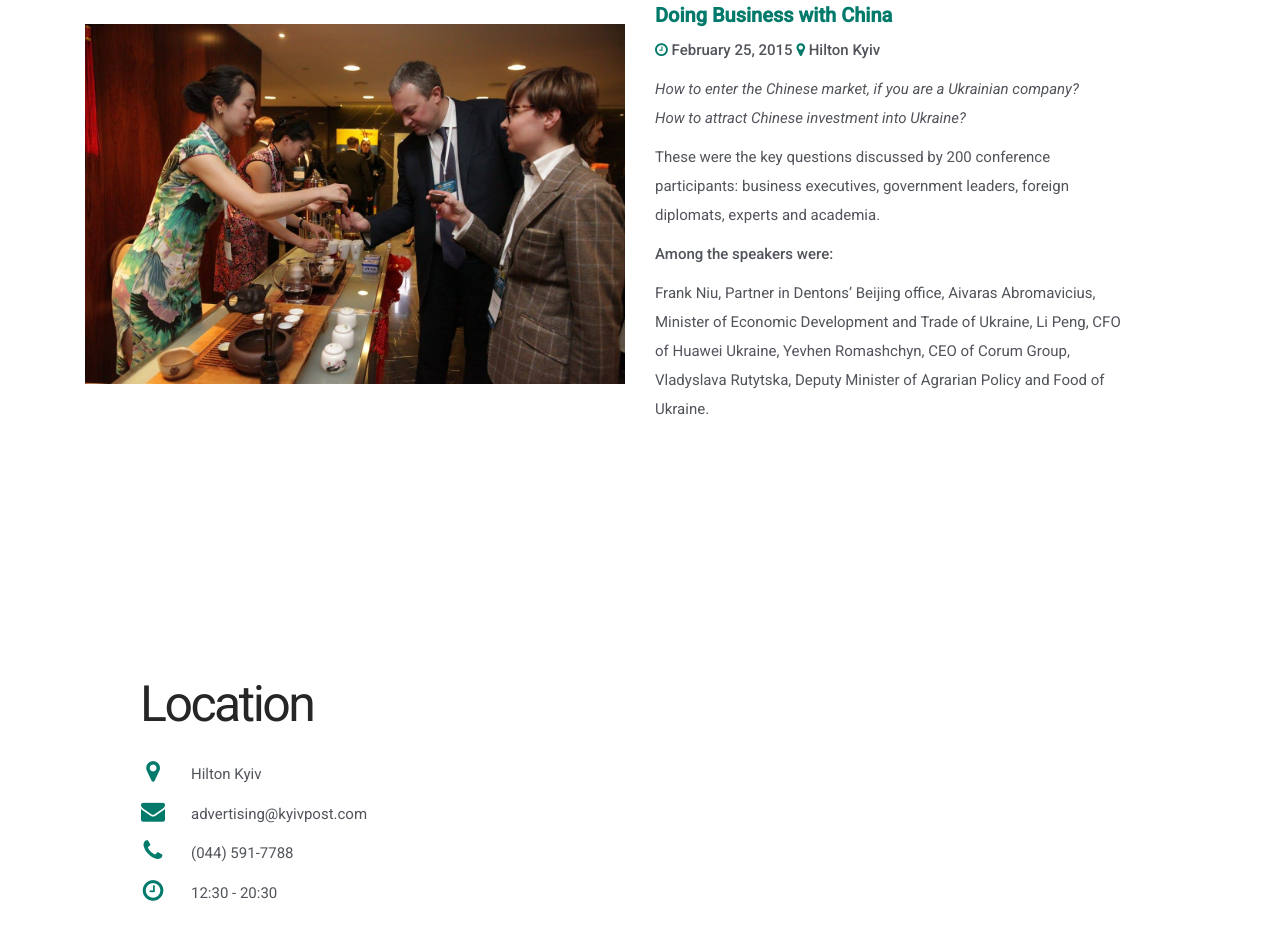
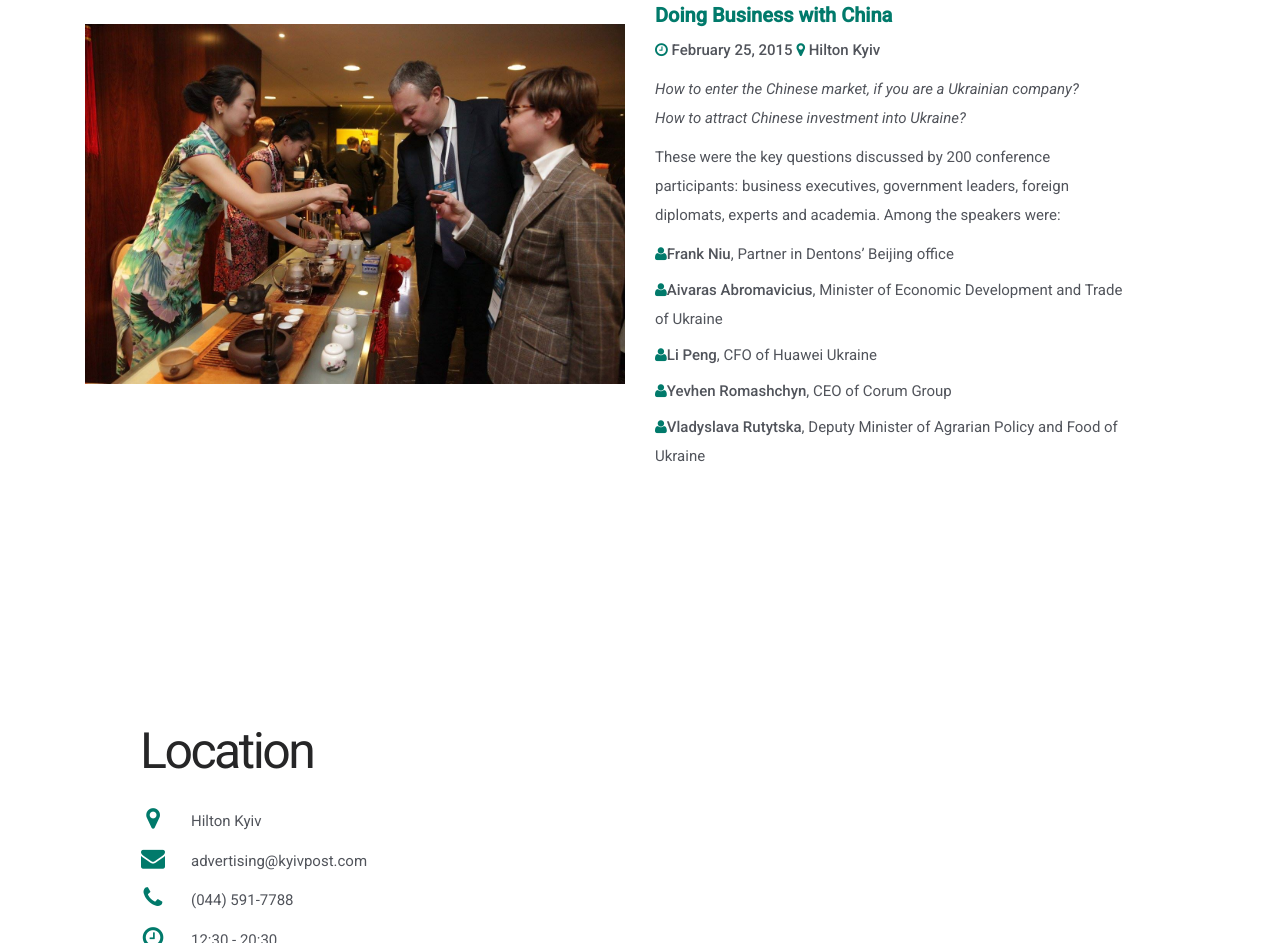
Before and after one commit to kolgusheva/capturing, a plain HTML site: page index.html in a window 1280 px wide. Shown: the part 5169-6112 px from the top of the page. Drawn offline with Linux system fonts and the light colour scheme; some packages are replaced by stand-ins of ours; a script that the page names is missing; a web font is replaced by a local one.

Commit message:
speakers

```diff
--- a/index.html
+++ b/index.html
@@ -445,14 +445,14 @@
 					<h6><span class="highlight">Doing Business with China</span></h6>
 							<p><strong><i class="fa fa-clock-o"></i> February 25, 2015    <i class="fa fa-map-marker"></i> Hilton Kyiv</strong></p>
 							<p><em>How to enter the Chinese market, if you are a Ukrainian company? </br>How to attract Chinese investment into Ukraine?</em></p>
-							<p>These were the key questions discussed by 200 conference participants: business executives, government leaders, foreign diplomats, experts and academia.</p>
-
-							<p><strong>Among the speakers were:</strong></p>
-							<p>Frank Niu, Partner in Dentons’ Beijing office,
-							Aivaras Abro­mavicius, Minister of Economic Development and Trade of Ukraine,
-							Li Peng, CFO of Huawei Ukraine,
-							Yevhen Romashchyn, CEO of Corum Group,
-							Vladyslava Rutytska, Deputy Minister of Agrarian Policy and Food of Ukraine.</p>
+							<p>These were the key questions discussed by 200 conference participants: business executives, government leaders, foreign diplomats, experts and academia. Among the speakers were:</p>
+							<ul>
+								<li><i class="fa fa-user"></i><strong> Frank Niu</strong>, Partner in Dentons’ Beijing office</li>
+								<li><i class="fa fa-user"></i><strong> Aivaras Abro­mavicius</strong>, Minister of Economic Development and Trade of Ukraine</li>
+								<li><i class="fa fa-user"></i><strong> Li Peng</strong>, CFO of Huawei Ukraine</li>
+								<li><i class="fa fa-user"></i><strong> Yevhen Romashchyn</strong>, CEO of Corum Group</li>
+								<li><i class="fa fa-user"></i><strong> Vladyslava Rutytska</strong>, Deputy Minister of Agrarian Policy and Food of Ukraine</li>
+							</ul>
 				</article>
 			</div>
 		</div>
```
